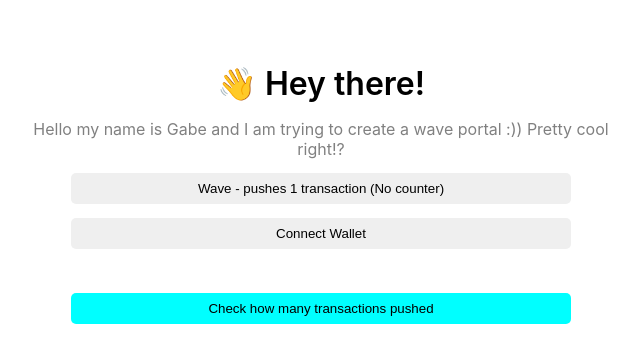
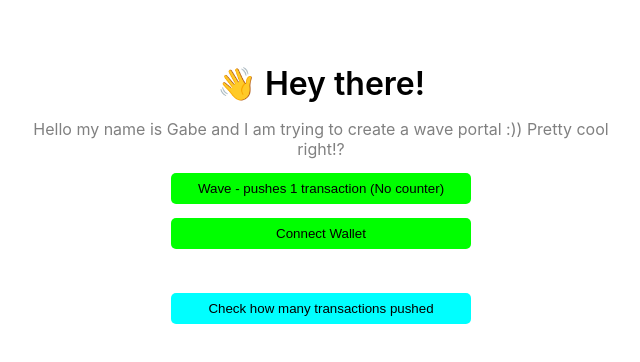
Before and after one commit to Shinixagami/Wave_Portal, a React (Vite) app: page / in a window 1280 px wide. Shown: the top 362 px of the page, without its empty margins (319-959 px from the left). Built offline with nearby package versions, Linux system fonts and the light colour scheme.

Commit message:
+great save

```diff
--- a/src/App.css
+++ b/src/App.css
@@ -31,7 +31,8 @@
   border: 0;
   border-radius: 5px;
 
-  width: 500px;
+  width: 300px;
+  background-color: lime;
 
   /* this is aligning itself */
   align-self: center;
@@ -63,7 +64,7 @@
   border-radius: 5px;
   background-color: cyan;
 
-  width: 500px;
+  width: 300px;
 
 
 }
--- a/src/App.jsx
+++ b/src/App.jsx
@@ -216,8 +216,6 @@ const wave = async () => {
 
 
 
-
-
         <div className="box-container">
           <div className="center-things">
 
```
